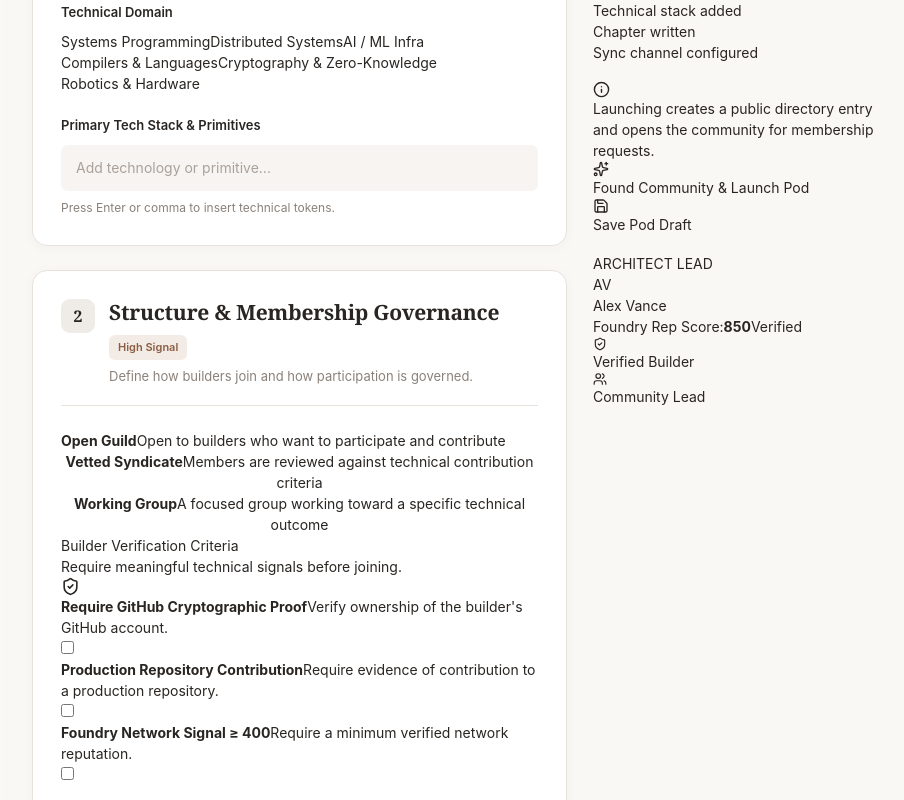
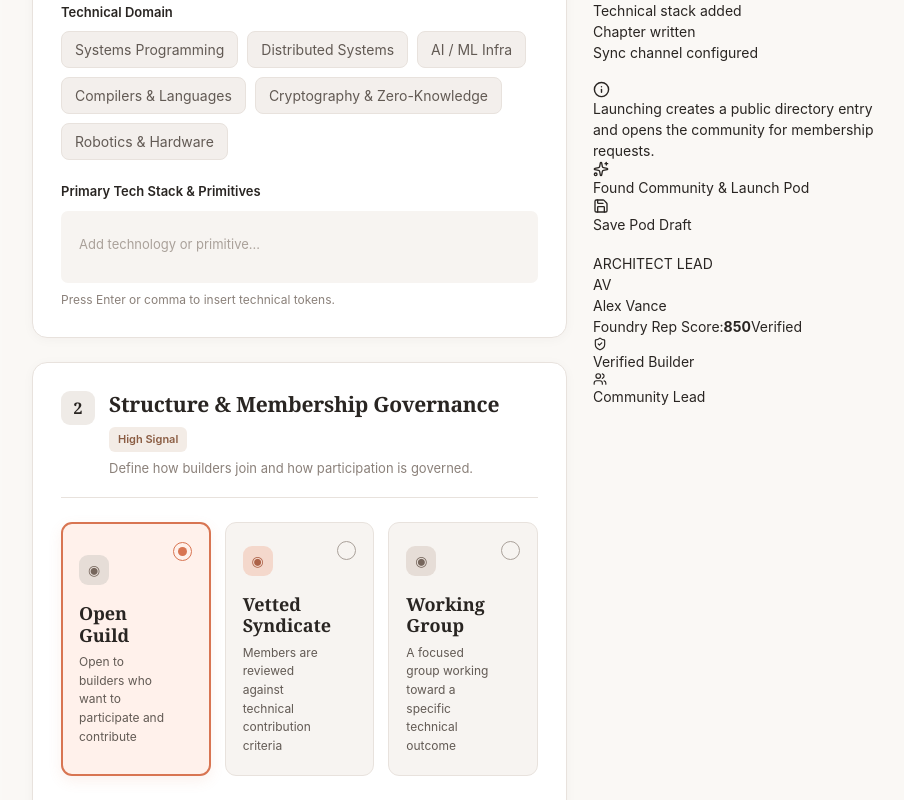
Before and after one commit to TechSage01/Foundry-Frontend, a React (Vite) app: page /communities/create in a window 1280 px wide. Shown: the part 700-1500 px from the top of the page, without its empty margins (340-1244 px from the left). Built offline with nearby package versions, Linux system fonts and the light colour scheme.

Commit message:
style: create community page styling

```diff
--- a/src/pages/CreateCommunity.css
+++ b/src/pages/CreateCommunity.css
@@ -1,32 +1,32 @@
 
 :root {
-  --cc-bg: #faf8f5;
-  --cc-surface: #ffffff;
-  --cc-surface-soft: #f7f4f1;
-  --cc-surface-hover: #f2eeeb;
+  --foundry-bg: #faf8f5;
+  --foundry-surface: #ffffff;
+  --foundry-surface-soft: #f7f4f1;
+  --foundry-surface-hover: #f2eeeb;
 
-  --cc-text: #292522;
-  --cc-text-secondary: #625a54;
-  --cc-text-muted: #8b817a;
-  --cc-text-light: #aaa19a;
+  --foundry-text: #292522;
+  --foundry-text-secondary: #625a54;
+  --foundry-text-muted: #8b817a;
+  --foundry-text-light: #aaa19a;
 
-  --cc-border: #e8e2dd;
-  --cc-border-strong: #d9d0c9;
+  --foundry-border: #e8e2dd;
+  --foundry-border-strong: #d9d0c9;
 
-  --cc-primary: #d87552;
-  --cc-primary-dark: #bd5f40;
-  --cc-primary-soft: #fff1eb;
-  --cc-primary-border: #efc5b5;
+  --foundry-primary: #d87552;
+  --foundry-primary-dark: #bd5f40;
+  --foundry-primary-soft: #fff1eb;
+  --foundry-primary-border: #efc5b5;
 
-  --cc-success: #32916b;
-  --cc-success-soft: #eaf7f0;
+  --foundry-success: #32916b;
+  --foundry-success-soft: #eaf7f0;
 
-  --cc-radius-sm: 7px;
-  --cc-radius-md: 11px;
-  --cc-radius-lg: 15px;
+  --foundry-radius-sm: 7px;
+  --foundry-radius-md: 11px;
+  --foundry-radius-lg: 15px;
 
-  --cc-shadow: 0 2px 12px rgba(55, 39, 29, 0.035);
-  --cc-shadow-hover: 0 8px 24px rgba(55, 39, 29, 0.07);
+  --foundry-shadow: 0 2px 12px rgba(55, 39, 29, 0.035);
+  --foundry-shadow-hover: 0 8px 24px rgba(55, 39, 29, 0.07);
 }
 
 .create-community-page {
@@ -35,8 +35,8 @@
 
   padding: 24px 30px 70px;
 
-  background: var(--cc-bg);
-  color: var(--cc-text);
+  background: var(--foundry-bg);
+  color: var(--foundry-text);
 
   font-family:
     Inter,
@@ -79,21 +79,21 @@
   align-items: center;
   gap: 8px;
 
-  color: var(--cc-text-muted);
+  color: var(--foundry-text-muted);
   font-size: 12px;
 }
 
 .create-community-breadcrumb a {
-  color: var(--cc-text-secondary);
+  color: var(--foundry-text-secondary);
   text-decoration: none;
 }
 
 .create-community-breadcrumb a:hover {
-  color: var(--cc-primary-dark);
+  color: var(--foundry-primary-dark);
 }
 
 .create-community-breadcrumb span {
-  color: var(--cc-text-light);
+  color: var(--foundry-text-light);
 }
 
 .create-community-save-status {
@@ -101,7 +101,7 @@
   align-items: center;
   gap: 9px;
 
-  color: var(--cc-text-muted);
+  color: var(--foundry-text-muted);
   font-size: 12px;
 }
 
@@ -110,20 +110,20 @@
   height: 8px;
 
   border-radius: 50%;
-  background: var(--cc-success);
+  background: var(--foundry-success);
 
-  box-shadow: 0 0 0 4px var(--cc-success-soft);
+  box-shadow: 0 0 0 4px var(--foundry-success-soft);
 }
 
 .discard-button {
   margin-left: 10px;
   padding: 8px 13px;
 
-  border: 1px solid var(--cc-border);
-  border-radius: var(--cc-radius-sm);
+  border: 1px solid var(--foundry-border);
+  border-radius: var(--foundry-radius-sm);
 
   background: #f0edeb;
-  color: var(--cc-text-secondary);
+  color: var(--foundry-text-secondary);
 
   font-size: 12px;
   cursor: pointer;
@@ -135,7 +135,7 @@
 
 .discard-button:hover {
   background: #e8e3df;
-  border-color: var(--cc-border-strong);
+  border-color: var(--foundry-border-strong);
 }
 .create-community-header {
   margin-bottom: 30px;
@@ -158,7 +158,7 @@
 
   margin: 0;
 
-  color: var(--cc-text-secondary);
+  color: var(--foundry-text-secondary);
 
   font-size: 14px;
   line-height: 1.65;
@@ -196,12 +196,12 @@
   margin-bottom: 24px;
   padding: 28px;
 
-  background: var(--cc-surface);
+  background: var(--foundry-surface);
 
-  border: 1px solid var(--cc-border);
-  border-radius: var(--cc-radius-lg);
+  border: 1px solid var(--foundry-border);
+  border-radius: var(--foundry-radius-lg);
 
-  box-shadow: var(--cc-shadow);
+  box-shadow: var(--foundry-shadow);
 }
 
 .community-form-section:last-of-type {
@@ -217,7 +217,7 @@
   padding-bottom: 19px;
   margin-bottom: 24px;
 
-  border-bottom: 1px solid var(--cc-border);
+  border-bottom: 1px solid var(--foundry-border);
 }
 
 .form-section-heading::before {
@@ -235,7 +235,7 @@
   border-radius: 9px;
 
   background: #efebe7;
-  color: var(--cc-text);
+  color: var(--foundry-text);
 
   font-family: Georgia, "Times New Roman", serif;
   font-size: 16px;
@@ -263,7 +263,7 @@
 .section-title-row h2 {
   margin: 0;
 
-  color: var(--cc-text);
+  color: var(--foundry-text);
 
   font-family: Georgia, "Times New Roman", serif;
   font-size: 21px;
@@ -277,7 +277,7 @@
 
   margin: 6px 0 0;
 
-  color: var(--cc-text-muted);
+  color: var(--foundry-text-muted);
 
   font-size: 13px;
   line-height: 1.55;
@@ -294,7 +294,7 @@
   border-radius: 6px;
 
   background: #f0edeb;
-  color: var(--cc-text-secondary);
+  color: var(--foundry-text-secondary);
 
   font-size: 11px;
   font-weight: 600;
@@ -326,7 +326,7 @@
 
   margin-bottom: 9px;
 
-  color: var(--cc-text);
+  color: var(--foundry-text);
 
   font-size: 13px;
   font-weight: 600;
@@ -346,7 +346,7 @@
 }
 
 .field-label-row > span {
-  color: var(--cc-text-muted);
+  color: var(--foundry-text-muted);
   font-size: 12px;
 }
 
@@ -356,12 +356,12 @@
   width: 100%;
 
   border: 1px solid transparent;
-  border-radius: var(--cc-radius-sm);
+  border-radius: var(--foundry-radius-sm);
 
   outline: none;
 
-  background: var(--cc-surface-soft);
-  color: var(--cc-text);
+  background: var(--foundry-surface-soft);
+  color: var(--foundry-text);
 
   font-size: 14px;
 
@@ -392,7 +392,7 @@
 .form-field input:focus,
 .form-field select:focus,
 .form-field textarea:focus {
-  border-color: var(--cc-primary-border);
+  border-color: var(--foundry-primary-border);
   background: #fffdfb;
   box-shadow: 0 0 0 3px rgba(216, 117, 82, 0.1);
 }
@@ -402,7 +402,7 @@
 
   margin-top: 8px;
 
-  color: var(--cc-text-muted);
+  color: var(--foundry-text-muted);
   font-size: 12px;
 }
 
@@ -410,8 +410,8 @@
   display: flex;
   align-items: center;
   min-height: 46px;
-  border-radius: var(--cc-radius-sm);
-  background: var(--cc-surface-soft);
+  border-radius: var(--foundry-radius-sm);
+  background: var(--foundry-surface-soft);
   transition:
     background 0.2s ease,
     box-shadow 0.2s ease;
@@ -424,7 +424,7 @@
 
 .slug-prefix {
   padding-left: 14px;
-  color: var(--cc-text-muted);
+  color: var(--foundry-text-muted);
   font-size: 12px;
   white-space: nowrap;
 }
@@ -448,5 +448,305 @@
   align-items: center;
   justify-content: center;
   padding: 0 14px;
-  color: var(--cc-success);
+  color: var(--foundry-success);
 }
+.domain-options {
+  display: flex;
+  flex-wrap: wrap;
+  gap: 9px;
+}
+.domain-option {
+  min-height: 36px;
+  padding: 7px 13px;
+  border: 1px solid var(--foundry-border);
+  border-radius: 8px;
+  background: #f3efec;
+  color: var(--foundry-text-secondary);
+  font-size: 12px;
+  font-weight: 500;
+  cursor: pointer;
+  transition:
+    background 0.2s ease,
+    color 0.2s ease,
+    border-color 0.2s ease,
+    transform 0.2s ease;
+}
+.domain-option:hover {
+  border-color: var(--foundry-primary-border);
+  background: var(--foundry-primary-soft);
+  color: var(--foundry-primary-dark);
+  transform: translateY(-1px);
+}
+.domain-option.selected {
+  border-color: var(--foundry-primary);
+  background: var(--foundry-primary);
+  color: #ffffff;
+  box-shadow: 0 3px 8px rgba(216, 117, 82, 0.18);
+}
+
+.tech-input-wrapper {
+  min-height: 72px;
+  padding: 12px 14px;
+  border-radius: var(--foundry-radius-sm);
+  background: var(--foundry-surface-soft);
+  transition:
+    background 0.2s ease,
+    box-shadow 0.2s ease;
+}
+.tech-input-wrapper:focus-within{
+  background: #fffdfb;
+  box-shadow: 0 0 3px rgba(216, 117, 82, 0.1);
+}
+.tech-tokens {
+  display: flex;
+  align-items: center;
+  flex-wrap: wrap;
+  gap: 8px;
+}
+.tech-token {
+  display: inline-flex;
+  align-items: center;
+  gap: 7px;
+  min-height: 30px;
+  padding: 5px 9px;
+  border: 1px solid #e5dcd5;
+  border-radius: 7px;
+  background: #ffffff;
+  color: var(--foundry-text-secondary);
+  font-size: 12px;
+  font-weight: 500;
+}
+.tech-token button {
+  width: 18px;
+  height: 18px;
+  display: flex;
+  align-items: center;
+  justify-content: center;
+  padding: 0;
+  border: 0;
+  border-radius: 4px;
+  background: transparent;
+  color: var(--foundry-text-muted);
+  cursor: pointer;
+}
+.tech-token button:hover {
+  background: var(--foundry-primary-soft);
+  color: var(--foundry-primary-dark);
+}
+.tech-tokens > input {
+  flex: 1;
+  min-width: 160px;
+  min-height: 30px;
+  padding: 0 4px;
+  border: 0;
+  outline: 0;
+  background: transparent;
+  color: var(--foundry-text);
+  font-size: 13px;
+}
+.tech-tokens > input:focus {
+  border: 0;
+  box-shadow: none;
+}
+
+
+.membership-options {
+  display: grid;
+  grid-template-columns: repeat(3, minmax(0, 1fr));
+  gap: 14px;
+  margin-bottom: 28px;
+}
+.membership-option {
+  position: relative;
+  min-height: 175px;
+  padding: 20px 17px;
+  border: 1px solid var(--foundry-border);
+  border-radius: var(--foundry-radius-md);
+  background: var(--foundry-surface-soft);
+  text-align: left;
+  cursor: pointer;
+  transition:
+    background 0.2s ease,
+    border-color 0.2s ease,
+    box-shadow 0.2s ease,
+    transform 0.2s ease;
+}
+.membership-option:hover {
+  border-color: var(--foundry-primary-border);
+  background: #fffaf7;
+  transform: translateY(-2px);
+  box-shadow: var(--foundry-shadow-hover);
+}
+.membership-option.selected {
+  border: 2px solid var(--foundry-primary);
+  padding: 19px 16px;
+  background: var(--foundry-primary-soft);
+  box-shadow: 0 5px 14px rgba(216, 117, 82, 0.1);
+}
+.membership-option-radio {
+  position: absolute;
+  top: 18px;
+  right: 17px;
+  width: 19px;
+  height: 19px;
+  display: flex;
+  align-items: center;
+  justify-content: center;
+  border: 1.5px solid #aaa19a;
+  border-radius: 50%;
+}
+.membership-option-radio span {
+  width: 9px;
+  height: 9px;
+  border-radius: 50%;
+  background: transparent;
+}
+.membership-option.selected .membership-option-radio {
+  border-color: var(--foundry-primary);
+}
+.membership-option.selected .membership-option-radio span {
+  background: var(--foundry-primary);
+}
+.membership-option-content {
+  display: flex;
+  flex-direction: column;
+  padding-top: 3px;
+  padding-right: 22px;
+}
+.membership-option-content::before {
+  content: "◉";
+  display: flex;
+  align-items: center;
+  justify-content: center;
+  width: 30px;
+  height: 30px;
+  margin-bottom: 18px;
+  border-radius: 9px;
+  background: #e6ddd7;
+  color: #76665c;
+  font-size: 14px;
+}
+.membership-option:nth-child(2)
+.membership-option-content::before {
+  background: #f4d8cc;
+  color: #ad6248;
+}
+.membership-option-content strong {
+  margin-bottom: 7px;
+  color: var(--foundry-text);
+  font-family: Georgia, 'Times New Roman', Times, serif;
+  font-size: 18px;
+  line-height: 1.2;
+}
+.membership-option-content span {
+  color: var(--foundry-text-secondary);
+  font-size: 12px;
+  line-height: 1.55;
+}
+
+
+.verification-heading {
+  display: flex;
+  align-items: flex-start;
+  justify-content: space-between;
+  gap: 15px;
+  margin-bottom: 13px;
+}
+.verification-heading h3 {
+  margin: 0 0 4px;
+  color: var(--foundry-text);
+  font-size: 14px;
+  font-weight: 700;
+}
+.verification-heading p {
+  margin: 0;
+  color: var(--foundry-text-muted);
+  font-size: 12px;
+}
+.verification-heading > svg {
+  color: var(--foundry-primary);
+}
+.verification-list {
+  display: flex;
+  flex-direction: column;
+  gap: 10px;
+}
+.verification-item {
+  display: flex;
+  align-items: center;
+  justify-content: space-between;
+  gap: 18px;
+  min-height: 66px;
+  padding: 14px 16px;
+  border: 1px solid transparent;
+  border-radius: var(--foundry-radius-sm);
+  cursor: pointer;
+  transition:
+    background 0.2s ease,
+    border-color 0.2s ease;
+}
+.verification-item:hover {
+  border-color: var(--foundry-border);
+  background: #f2eeeb;
+}
+.verification-item > div {
+  min-width: 0;
+}
+.verification-item strong {
+  display: block;
+  margin-bottom: 4px;
+  color: var(--foundry-text);
+  font-size: 13px;
+  font-weight: 600;
+}
+.verification-item span {
+  color: var(--foundry-text-muted);
+  font-size: 12px;
+  display: block;
+  line-height: 1.45;
+}
+
+
+.verification-item input[type="checkbox"]{
+  appearance: none;
+  position: relative;
+  flex: 0 0 auto;
+  width: 42px;
+  height: 24px;
+  margin: 0;
+  border-radius: 999px;
+  border: 0;
+  background: #d9d4cf;
+  cursor: pointer;
+  transition: background 0.2s ease;
+}
+.verification-item input[type+"checkbox"]::after {
+  content: "";
+  position: absolute;
+  top: 3px;
+  left: 3px;
+  border-radius: 50%;
+  background: #ffffff;
+  box-shadow: 0 1px 4px rgba(0, 0, 0, 0.16);
+  transition: transform 0.2s ease;
+}
+.verification-item input[type="checkbox"]:checked {
+  background: var(--foundry-primary);
+}
+.verification-item input[type="checkbox"]:checked::after {
+  transform: translateX(18px);
+}
+
+
+
+
+.editor-mode-toggle{
+  display: flex;
+  align-items: center;
+  gap: 3px;
+  border-radius: 8px;
+  background: #efabe8;
+}
+.editor-mode-toggle button {
+  display: inline-flex;
+}
```
